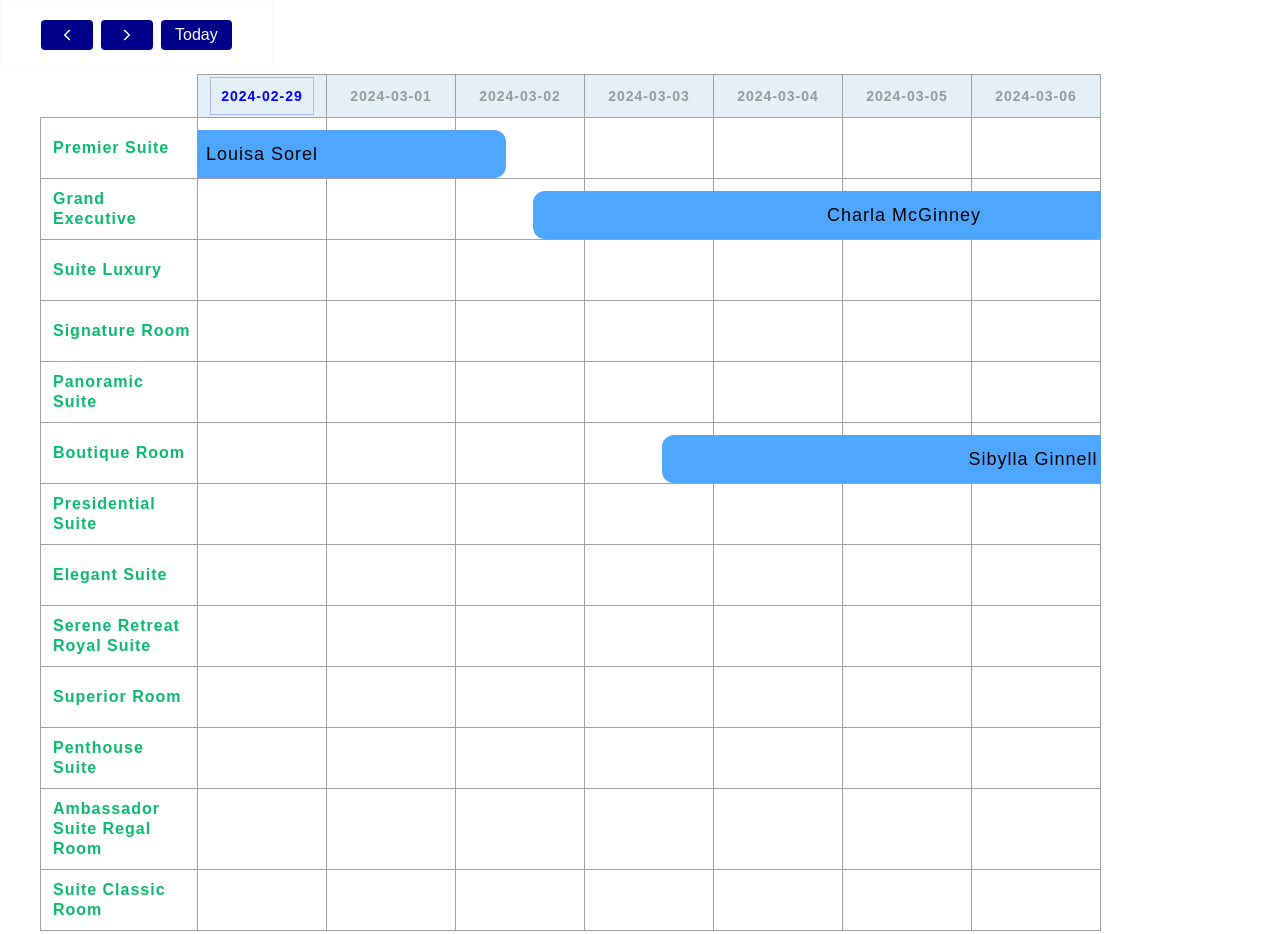
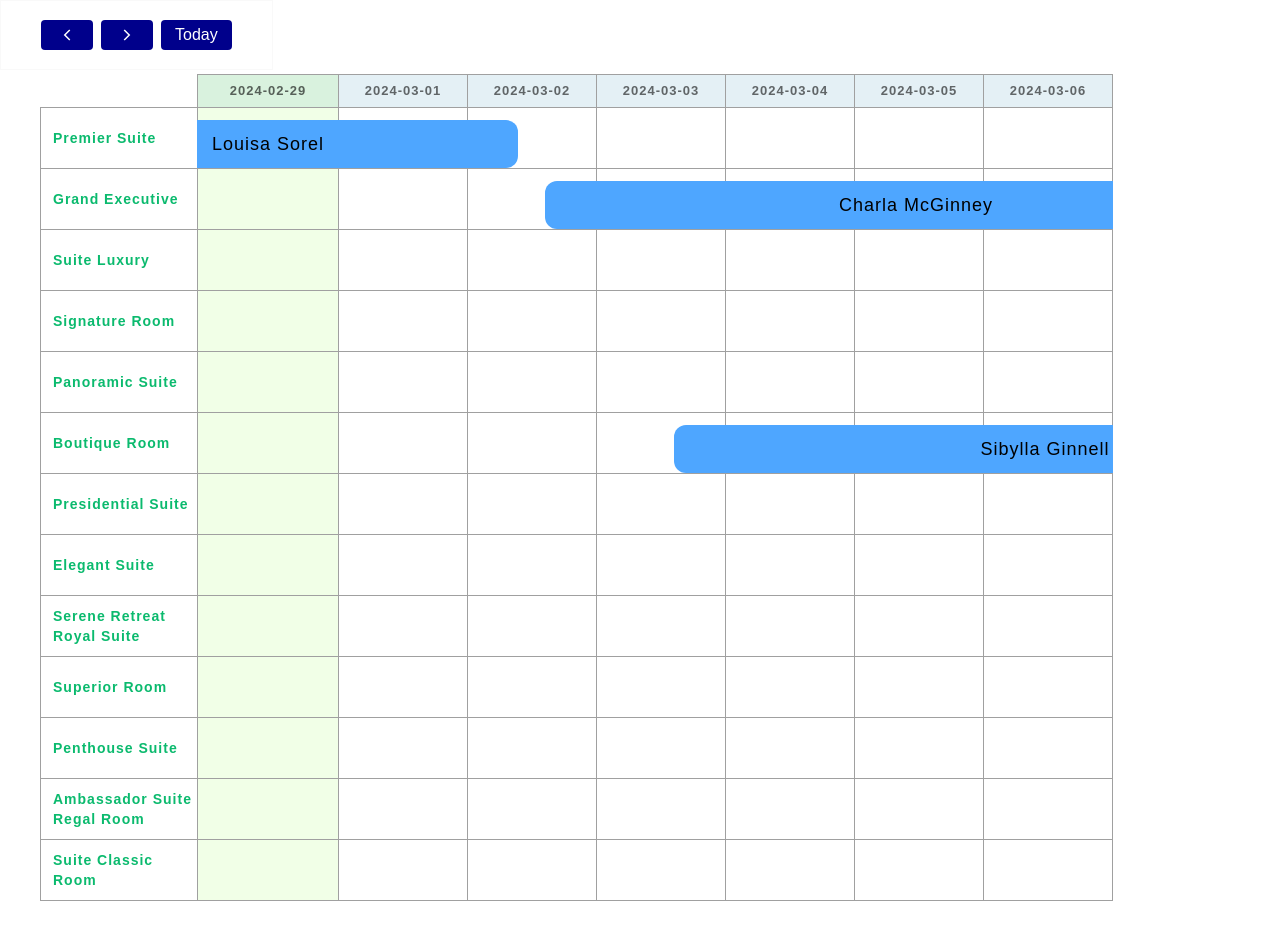
Before and after one commit to hustle2live/Booking-vue2, a Vue app: page / in a window 1280 px wide. After the commit the page ends 905 px from the top, so only its background shows below. Built offline with nearby package versions, Linux system fonts and the light colour scheme.

Commit message:
moderate table styles

```diff
--- a/src/components/BookingListComponent.vue
+++ b/src/components/BookingListComponent.vue
@@ -3,25 +3,19 @@
 <template>
     <div class="container">
         {{ renderCalendarWeek }}
-
         <table>
-            <!-- <caption>
-                {{ currentMonthName + ', ' + currentYearCount }}
-            </caption> -->
             <thead>
                 <tr>
                     <th class="name" scope="col"></th>
-                    <th v-for="days in week" class="head">
-                        <span v-if="isToday(days)" class="today">{{ days }} </span>
-                        <span v-else>{{ days }} </span>
+                    <th v-for="day in week" v-bind:class="isToday(day) ? 'today head' : 'head'">
+                        <span>{{ day }} </span>
                     </th>
                 </tr>
             </thead>
             <tbody>
-                <!-- <td v-for="day in week" :date=day v-bind:class="addClassName(room, day)">{{ day }} <br /> -->
                 <tr v-for="room in hotelRoomsList">
                     <th scope="row">{{ room }}</th>
-                    <td v-for="day in week" :date=day class="cell">
+                    <td v-for="day in week" :date=day v-bind:class="isToday(day) ? 'today cell' : 'cell'">
 
                         <span class="reserved-start" v-if="hasClientReserveFrom(room, day)"
                             v-bind:data="strFrom(hasClientReserveFrom(room, day))"
@@ -137,7 +131,6 @@ export default {
             }
             return
         },
-
     },
 
     methods: {
@@ -270,13 +263,19 @@ export default {
 .today {
     border: 1px solid rgba(0, 0, 255, 0.247);
     padding: 10px;
-    color: blue
+    background-color: rgba(104, 255, 10, 0.094);
 }
 
+.today.head {
+    color: #0000009a;
+}
+
+
 th.head {
-    font-size: 14px;
-    color: rgba(0, 0, 0, 0.359);
+    font-size: 13px;
+    color: rgba(0, 0, 0, 0.58);
     height: min-content;
+    padding: 6px 2px;
 }
 
 table {
@@ -307,8 +306,6 @@ thead tr th.name {
 tbody th,
 tbody tr,
 tbody td {
-    /* height: 100px; */
-    /* min-width: 120px; */
     height: 40px;
     min-width: 80px;
 }
@@ -351,10 +348,8 @@ td span.reserved-end {
 }
 
 td span.reserved-start {
-    /* border-radius: 12px 0 0 12px; */
     border-radius: 12px;
     left: unset;
-    /* right: 0; */
     left: 60%;
     overflow: visible;
     z-index: 1;
@@ -363,7 +358,6 @@ td span.reserved-start {
 
 .clientName {
     position: absolute;
-    /* right: 50%; */
     left: 0;
     bottom: 20%;
     text-align: center;
@@ -380,7 +374,7 @@ td {
 
 tbody th {
     font-family: Arial, Helvetica, sans-serif;
-    font-size: 16px;
+    font-size: 14px;
     line-height: 20px;
     color: rgb(11, 186, 110);
     font-weight: 600;
```
